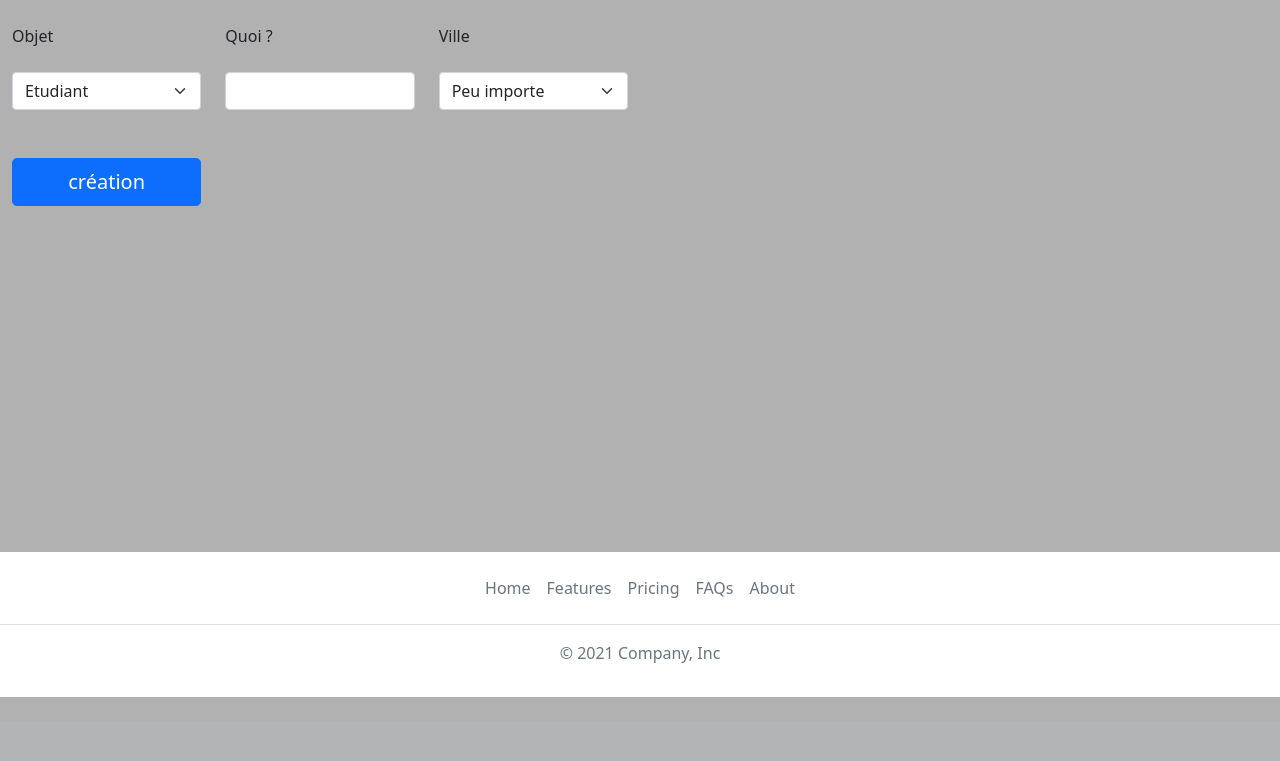
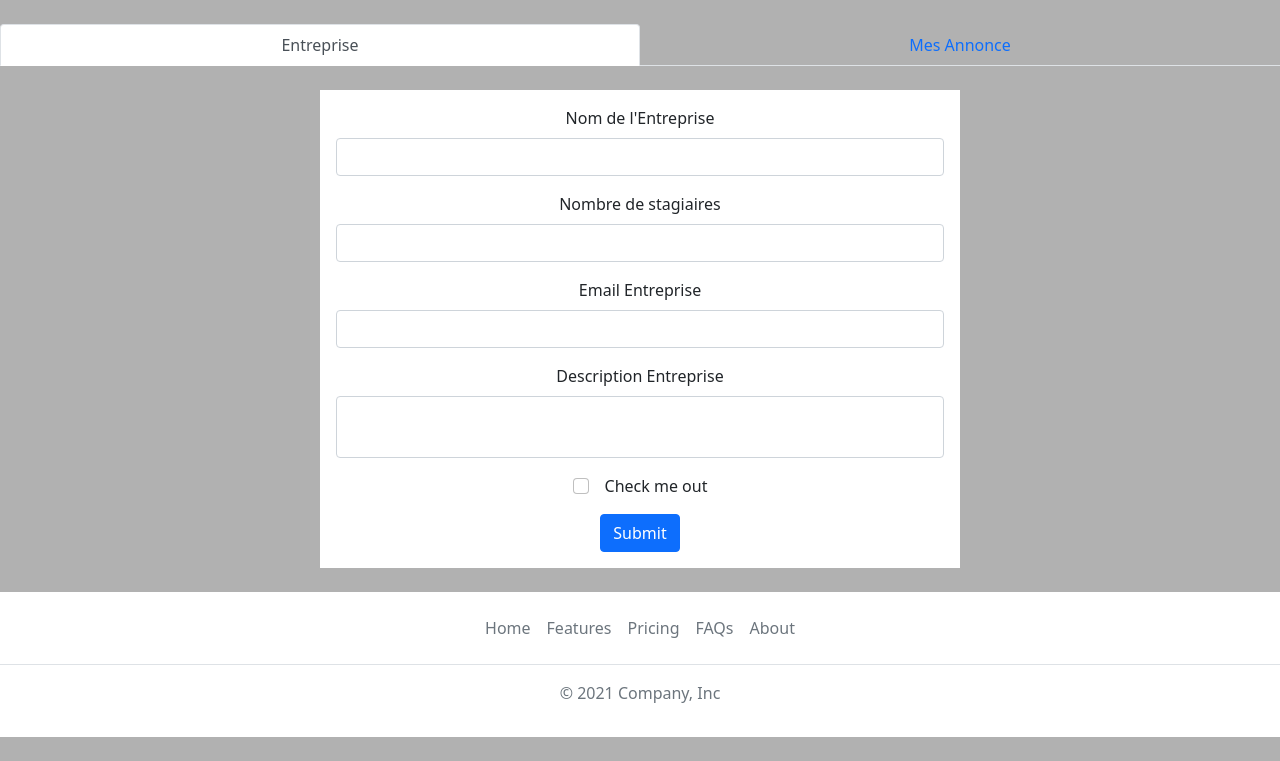
Before and after one commit to 4lexDel/Projet-WEB-A2, a PHP site: page /creation.php in a window 1280 px wide. Shown: the part 93-854 px from the top of the page. Before the commit the page ends 790 px from the top, so only its background shows below. Run offline with PHP 8.4, Linux system fonts and the light colour scheme; data comes from the database, SQL or seed files in the repository.

Commit message:
creation

```diff
--- a/www/pages/creation.php
+++ b/www/pages/creation.php
@@ -14,102 +14,32 @@
 <body>
     <?php require "../components/connect.php" ?>
     <?php include "../components/header.php" ?>
-
-    <div class="container-fluid">
-        <div class="row justify-content-center">
-            <br><br>
-            <form action="" class="form-signin">
-                <div class="row">
-                    <div class="col-md-2">
-                        <label for="objet">Objet</label>
-                        <br><br>
-                        <select name="objet" id="objetSelect" class="form-select col-md-2">
-                            <option value="etudiant" data-bs-target="#test1">Etudiant</option>
-                            <option value="delegue" data-bs-target="#test2">Délégué</option>
-                            <option value="pilote">Pilote</option>
-                            <option value="entreprise">Entreprise</option>
-                            <option value="offreStage">Offre de stage</option>
-                        </select>
-                    </div>
-                    <div class="col-md-2 formSelect">
-                        <div class="searchInfo">
-                            <label for="objet">Quoi ?</label>
-                            <br><br>
-                            <input type="text" name="searchInfo" id="searchInfoText" class="form-control">
-                        </div>
-                    </div>
-                    <div class="col-md-2 formSelect">
-                        <div class="localitySelect">
-                            <label for="objet">Ville</label>
-                            <br><br>
-                            <select name="citySelect" id="citySelect" class="form-select col-md-2">
-                                <option value="all">Peu importe</option>
-
-                                <?php
-                                require "../bdd/controleur.php";
-                                $data;
-                                $nbRow;
-                                $nbCol;
-
-                                $controleur = new Controleur();
-                                $controleur->selectLocality($data, $nbRow, $nbCol);
-
-                                for ($j = 0; $j < $nbRow; $j++) {
-                                    $value = $data[$j][$nbCol - 1];
-                                    echo '<option value="' . $value . '">' . $value . '</option>';
-                                }
-
-                                ?>
-                            </select>
-                        </div>
-                    </div>
-                </div>
-                <br><br>
-                <div class="row">
-                    <div class="col-sm-2">
-                        <button class="w-100 btn btn-lg btn-primary" type="submit">création</button>
-                    </div>
-                    <!--<div class="col-sm-6">
-                        <button class="w-100 btn btn-lg btn-primary" type="submit">Sign in</button>
-                    </div>-->
-                </div>
-            </form>
-            <br><br><br><br><br><br><br>
-            <br><br><br><br><br><br><br>
-            <br><br><br><br><br><br><br>
+    <ul class="nav nav-tabs" id="myTab" role="tablist" style="justify-content: space-evenly;">
+        <li class="nav-item" role="presentation" style="Width: 50%;text-align: center;">
+            <button class="nav-link active" id="Entreprise-tab" data-bs-toggle="tab" data-bs-target="#Entreprise" type="button" role="tab" aria-controls="Entreprise" aria-selected="true" style="width: 100%">Entreprise</button>
+        </li>
+        <li class="nav-item" role="presentation" style="Width: 50%;text-align: center;">
+            <button class="nav-link" id="Annonce-tab" data-bs-toggle="tab" data-bs-target="#Annonce" type="button" role="tab" aria-controls="Annonce" aria-selected="false" style="width: 100%">Mes Annonce</button>
+        </li>
+    </ul>
+    <br>
+    <div class="tab-content" id="myTabContent">
+        <div class="tab-pane fade show active" id="Entreprise" role="tabpanel" aria-labelledby="Entreprise-tab">
+            <div class="form-floating">
+                <?php include "./creation/entreprise.php" ?>
+            </div>
+        </div>
+        <div class="tab-pane fade" id="Annonce" role="tabpanel" aria-labelledby="Annonce-tab">
+            <div class="form-floating">
+                <?php include "./creation/annonce.php" ?>
+                <!-- C'est pas fini, voir comm dans annonce.html-->
+            </div>
         </div>
     </div>
-
-
-
-
-
     <?php include "../components/footer.php" ?>
     <script src="../assets/vendors/jquery/jquery-3.6.0.min.js"></script>
     <script src="../assets/vendors/bootstrap/js/bootstrap.bundle.min.js"></script>
     <script src="../assets/script/script.js"></script>
-
-    <script>
-        $(document).ready(function() {
-            $("#objetSelect").change(function() {
-                switch ($("#objetSelect").val) {
-                    case "entreprise":
-                        <?php include "./creation/entreprise.php" ?>
-                        break;
-
-                    case "offreStage":
-                        <?php include "./creation/annonce.php" ?>
-                        break;
-                }
-
-                $(".formSelect").html(`
-
-
-
-                `);
-            });
-        });
-    </script>
 </body>
 
 </html>
--- a/www/pages/creation/annonce.php
+++ b/www/pages/creation/annonce.php
@@ -1,20 +1,14 @@
-<!DOCTYPE html>
-<html lang="en">
-
-<head>
-    <meta charset="UTF-8">
-    <meta http-equiv="X-UA-Compatible" content="IE=edge">
-    <meta name="viewport" content="width=device-width, initial-scale=1.0">
-    <title>Document</title>
-    <link rel="stylesheet" href="../assets/vendors/bootstrap/css/bootstrap.min.css">
-    <link rel="stylesheet" href="../assets/vendors/jqueryUI/jquery-ui.min.css">
-    <link rel="stylesheet" href="../assets/style/style.css">
-</head>
-
-<body>
 <div style="text-align: -webkit-center;">
     <div style="background: white;display: flex; width: 50%;justify-content: center;flex-direction: column;text-align: center;">
         <form style="margin: 1em;">
+            <div class="mb-3">
+                <label for="company" class="form-label">Entreprise</label>
+                <select class="form-control" id="company">
+                    <option value="company1">company1</option>
+                    <option value="company2">company2</option>
+                    <!--Récupérer les entreprises de la personne et les injecter la dedans-->
+                </select>
+            </div>
             <div class="mb-3">
                 <label for="internship" class="form-label">Nom du Stage</label>
                 <input type="text" class="form-control" id="internship" aria-describedby="emailHelp">
@@ -43,5 +37,3 @@
         </form>
     </div>
 </div>
-</body>
-</html>
--- a/www/pages/creation/entreprise.php
+++ b/www/pages/creation/entreprise.php
@@ -1,17 +1,3 @@
-<!DOCTYPE html>
-<html lang="en">
-
-<head>
-    <meta charset="UTF-8">
-    <meta http-equiv="X-UA-Compatible" content="IE=edge">
-    <meta name="viewport" content="width=device-width, initial-scale=1.0">
-    <title>Document</title>
-    <link rel="stylesheet" href="../assets/vendors/bootstrap/css/bootstrap.min.css">
-    <link rel="stylesheet" href="../assets/vendors/jqueryUI/jquery-ui.min.css">
-    <link rel="stylesheet" href="../assets/style/style.css">
-</head>
-
-<body>
 <div style="text-align: -webkit-center;">
     <div style="background: white;display: flex; width: 50%;justify-content: center;flex-direction: column;text-align: center;">
         <form style="margin: 1em;">
@@ -39,5 +25,3 @@
         </form>
     </div>
 </div>
-</body>
-</html>
```
Lines whose indentation alone changed are shown as unchanged.
